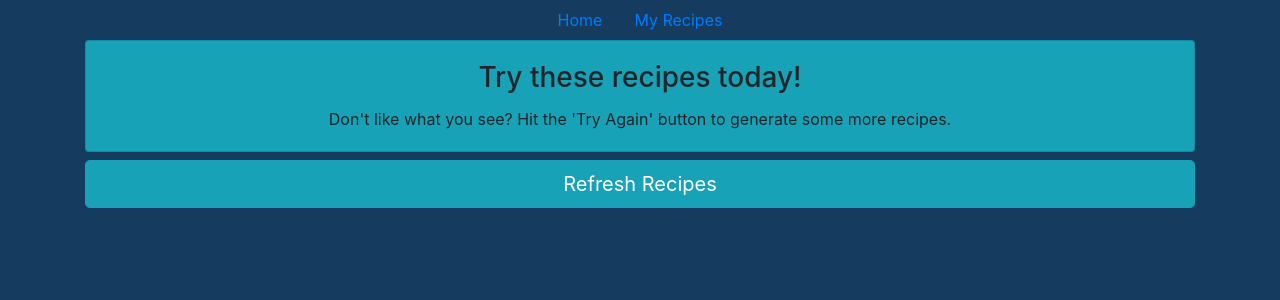
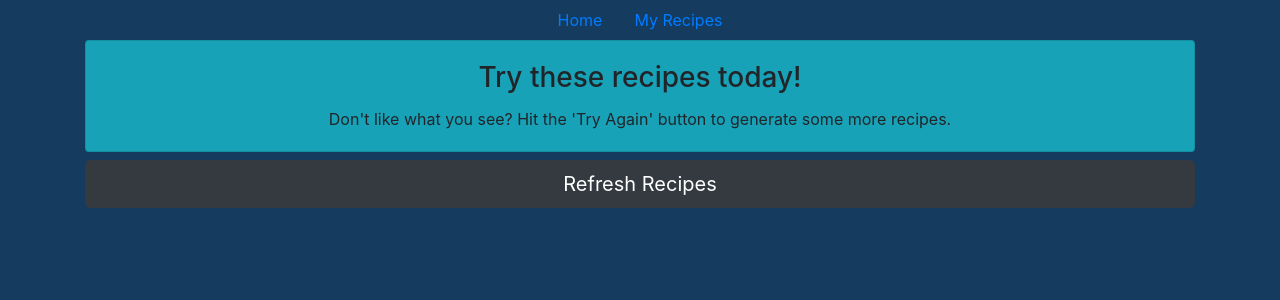
Before and after one commit to YatesyTea/dspFlask, a Flask app: template recipeApp/templates/recipes.html in a window 1280 px wide. Shown: the top 300 px of the page. Run offline with Flask 2, Linux system fonts and the light colour scheme; the template is opened without the code that fills it, so the values that code supplies are empty; some libraries are stand-ins or nearby versions.

Commit message:
more quick changes to ui

```diff
--- a/recipeApp/app.py
+++ b/recipeApp/app.py
@@ -43,9 +43,8 @@ def recipes(fat, calories, protein):
     recipes = random.choices(list(main.find_recipes(fat,calories,protein)), k=3)
     return render_template("recipes.html", recipes=recipes)
 
-@app.route("/instructions/<recipe_id>")
+@app.route("/instructions")
 def instructions(recipe):
-
     return render_template("instructions.html", recipe=recipe)
 if __name__ == "__main__":
     app.run(port=5000, debug=True)
--- a/recipeApp/templates/index.html
+++ b/recipeApp/templates/index.html
@@ -5,7 +5,7 @@
     <div class="row">
       <div class="col-md-10 col-lg-8 mx-lg-auto mx-md-auto">
 
-        <h1 class="pt-5 pb-2">Welcome to this recipe-generation app.</p>
+        <h3 class="pt-5 pb-2">Welcome to this recipe-generation app.</p>
 
         <p class="lead">Here you can submit your dietary preferences and we will generate a set of recipe suggestions which match your query. We will aim to give you at least 3 results. </p>
         <form method="POST">
--- a/recipeApp/templates/recipes.html
+++ b/recipeApp/templates/recipes.html
@@ -27,14 +27,14 @@
                     <div class="card-body">
                         <h5 class="card-title">{{ recipe['title'] }}</h5>
                         <h6 class="card-subtitle mb-3 text">Fat: {{ recipe['fat'] }}, Calories: {{ recipe['calories'] }}, Protein: {{ recipe['protein'] }}</h6>
-                        <a class="btn btn-dark " href="/instructions">More Details</a>
+                        <a class="btn btn-dark " href={{url_for("instructions", recipe=recipe)}} >More Details</a>
                     </div>
                     </div>
                 </div>
                 {% endfor %}
             </div>
         </div>
-        <button type="button" onClick="window.location.reload();" class="btn btn-info btn-lg btn-block">Refresh Recipes</button>
+        <button type="button" onClick="window.location.reload();" class="btn btn-dark btn-info btn-lg btn-block">Refresh Recipes</button>
 
     </div>
 {% endblock %}
```
